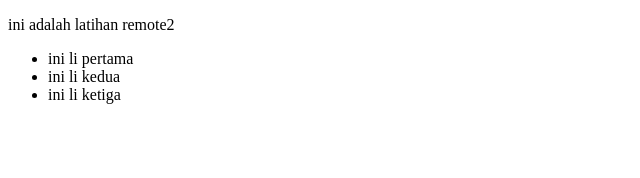
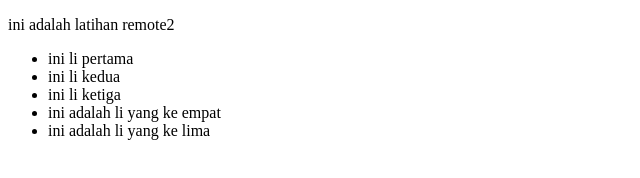
Before and after one commit to echointhemind/latihanremote2, a plain HTML site: page index.html in a window 1280 px wide. Shown: the whole page, without its empty margins (0-640 px from the left). Drawn offline with Linux system fonts and the light colour scheme.

Commit message:
ini adalah komit yang keberapa saya tidak tau

```diff
--- a/index.html
+++ b/index.html
@@ -11,6 +11,8 @@
         <li>ini li pertama</li>
         <li>ini li kedua</li>
         <li>ini li ketiga</li>
+        <li>ini adalah li yang ke empat</li>
+        <li>ini adalah li yang ke lima</li>
     </ul>
 </body>
 </html>
```
